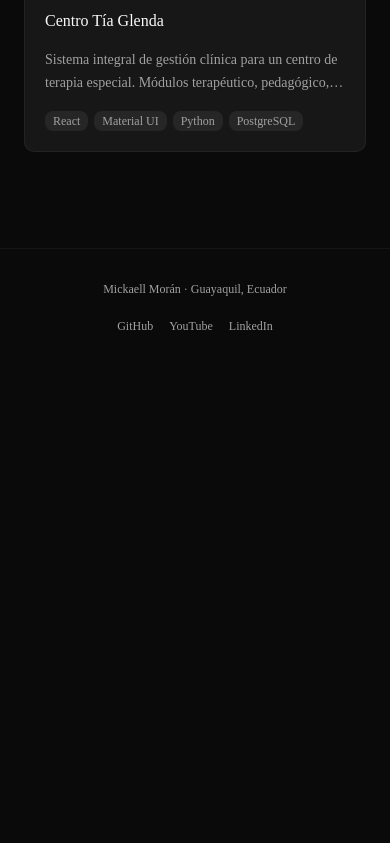
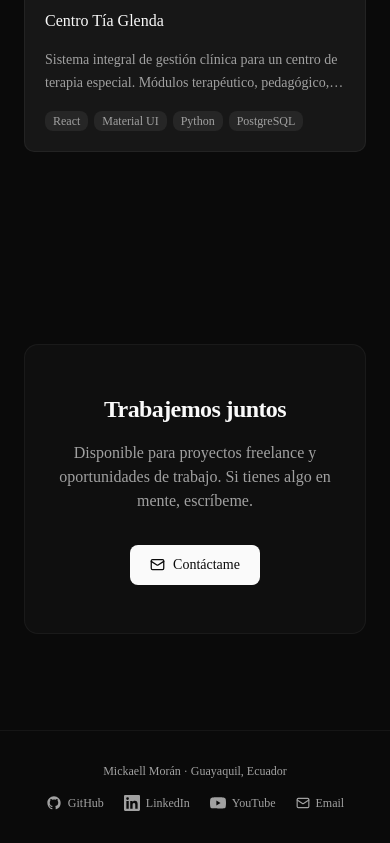
Before and after one commit to Mickaell22/mickaell-portafolio, a Next.js app: page / in a window 390 px wide. Shown: the part 2175-3018 px from the top of the page. Before the commit the page ends 2544 px from the top, so only its background shows below. Built offline with nearby package versions, Linux system fonts and the light colour scheme.

Commit message:
favicon con inicial M + iconos sociales + CTA contacto + responsive skills

```diff
--- a/app/page.tsx
+++ b/app/page.tsx
@@ -1,4 +1,5 @@
 import type { Metadata } from "next"
+import { Mail } from "lucide-react"
 import { Hero } from "@/components/sections/Hero"
 import { FeaturedProjects } from "@/components/sections/FeaturedProjects"
 import { getFeaturedProjects } from "@/lib/content/projects"
@@ -14,6 +15,24 @@
     <>
       <Hero />
       <FeaturedProjects projects={featured} />
+      <section className="mx-auto max-w-5xl px-6 py-24">
+        <div className="rounded-xl border border-border/50 bg-muted/20 px-8 py-12 text-center">
+          <h2 className="text-2xl font-bold tracking-tight text-foreground">
+            Trabajemos juntos
+          </h2>
+          <p className="mx-auto mt-4 max-w-md text-base text-muted-foreground">
+            Disponible para proyectos freelance y oportunidades de trabajo.
+            Si tienes algo en mente, escríbeme.
+          </p>
+          <a
+            href="mailto:mickaelmoranvera03@gmail.com"
+            className="mt-8 inline-flex items-center gap-2 rounded-md bg-foreground px-5 py-2.5 text-sm font-medium text-background transition-opacity hover:opacity-90"
+          >
+            <Mail size={15} />
+            Contáctame
+          </a>
+        </div>
+      </section>
     </>
   )
 }
--- a/app/sobre-mi/page.tsx
+++ b/app/sobre-mi/page.tsx
@@ -100,7 +100,7 @@
         </h2>
         <div className="space-y-4">
           {skillGroups.map((group) => (
-            <div key={group.label} className="flex gap-6">
+            <div key={group.label} className="flex flex-col gap-2 sm:flex-row sm:gap-6">
               <span className="w-28 shrink-0 text-sm text-muted-foreground">
                 {group.label}
               </span>
--- a/components/layout/Footer.tsx
+++ b/components/layout/Footer.tsx
@@ -1,9 +1,34 @@
 import Link from "next/link"
+import { Mail } from "lucide-react"
 
-const links = [
-  { href: "https://github.com/Mickaell22", label: "GitHub" },
-  { href: "https://www.youtube.com/@mickaell1335", label: "YouTube" },
-  { href: "https://www.linkedin.com/in/mickaell-moran-vera-ba421a2a3/", label: "LinkedIn" },
+const socials = [
+  {
+    href: "https://github.com/Mickaell22",
+    label: "GitHub",
+    icon: (
+      <svg viewBox="0 0 24 24" fill="currentColor" className="h-4 w-4" aria-hidden="true">
+        <path d="M12 2C6.477 2 2 6.484 2 12.017c0 4.425 2.865 8.18 6.839 9.504.5.092.682-.217.682-.483 0-.237-.008-.868-.013-1.703-2.782.605-3.369-1.343-3.369-1.343-.454-1.158-1.11-1.466-1.11-1.466-.908-.62.069-.608.069-.608 1.003.07 1.531 1.032 1.531 1.032.892 1.53 2.341 1.088 2.91.832.092-.647.35-1.088.636-1.338-2.22-.253-4.555-1.113-4.555-4.951 0-1.093.39-1.988 1.029-2.688-.103-.253-.446-1.272.098-2.65 0 0 .84-.27 2.75 1.026A9.564 9.564 0 0112 6.844c.85.004 1.705.115 2.504.337 1.909-1.296 2.747-1.027 2.747-1.027.546 1.379.202 2.398.1 2.651.64.7 1.028 1.595 1.028 2.688 0 3.848-2.339 4.695-4.566 4.943.359.309.678.92.678 1.855 0 1.338-.012 2.419-.012 2.747 0 .268.18.58.688.482A10.019 10.019 0 0022 12.017C22 6.484 17.522 2 12 2z" />
+      </svg>
+    ),
+  },
+  {
+    href: "https://www.linkedin.com/in/mickaell-moran-vera-ba421a2a3/",
+    label: "LinkedIn",
+    icon: (
+      <svg viewBox="0 0 24 24" fill="currentColor" className="h-4 w-4" aria-hidden="true">
+        <path d="M20.447 20.452h-3.554v-5.569c0-1.328-.027-3.037-1.852-3.037-1.853 0-2.136 1.445-2.136 2.939v5.667H9.351V9h3.414v1.561h.046c.477-.9 1.637-1.85 3.37-1.85 3.601 0 4.267 2.37 4.267 5.455v6.286zM5.337 7.433a2.062 2.062 0 01-2.063-2.065 2.064 2.064 0 112.063 2.065zm1.782 13.019H3.555V9h3.564v11.452zM22.225 0H1.771C.792 0 0 .774 0 1.729v20.542C0 23.227.792 24 1.771 24h20.451C23.2 24 24 23.227 24 22.271V1.729C24 .774 23.2 0 22.222 0h.003z" />
+      </svg>
+    ),
+  },
+  {
+    href: "https://www.youtube.com/@mickaell1335",
+    label: "YouTube",
+    icon: (
+      <svg viewBox="0 0 24 24" fill="currentColor" className="h-4 w-4" aria-hidden="true">
+        <path d="M23.498 6.186a3.016 3.016 0 00-2.122-2.136C19.505 3.545 12 3.545 12 3.545s-7.505 0-9.377.505A3.017 3.017 0 00.502 6.186C0 8.07 0 12 0 12s0 3.93.502 5.814a3.016 3.016 0 002.122 2.136c1.871.505 9.376.505 9.376.505s7.505 0 9.377-.505a3.015 3.015 0 002.122-2.136C24 15.93 24 12 24 12s0-3.93-.502-5.814zM9.545 15.568V8.432L15.818 12l-6.273 3.568z" />
+      </svg>
+    ),
+  },
 ]
 
 export function Footer() {
@@ -13,19 +38,31 @@
         <p className="text-xs text-muted-foreground">
           Mickaell Morán · Guayaquil, Ecuador
         </p>
-        <ul className="flex items-center gap-4">
-          {links.map(({ href, label }) => (
+        <ul className="flex items-center gap-5">
+          {socials.map(({ href, label, icon }) => (
             <li key={href}>
               <Link
                 href={href}
                 target="_blank"
                 rel="noopener noreferrer"
-                className="text-xs text-muted-foreground transition-colors hover:text-foreground"
+                aria-label={label}
+                className="flex items-center gap-1.5 text-xs text-muted-foreground transition-colors hover:text-foreground"
               >
-                {label}
+                {icon}
+                <span>{label}</span>
               </Link>
             </li>
           ))}
+          <li>
+            <a
+              href="mailto:mickaelmoranvera03@gmail.com"
+              aria-label="Email"
+              className="flex items-center gap-1.5 text-xs text-muted-foreground transition-colors hover:text-foreground"
+            >
+              <Mail size={14} aria-hidden="true" />
+              <span>Email</span>
+            </a>
+          </li>
         </ul>
       </div>
     </footer>
```
Also changed, not shown: app/icon.svg (added).
